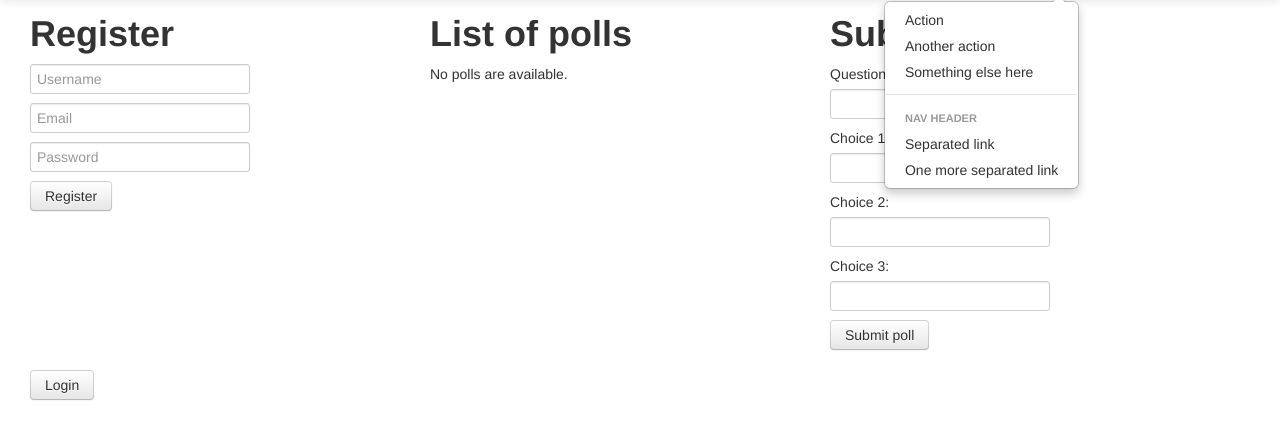
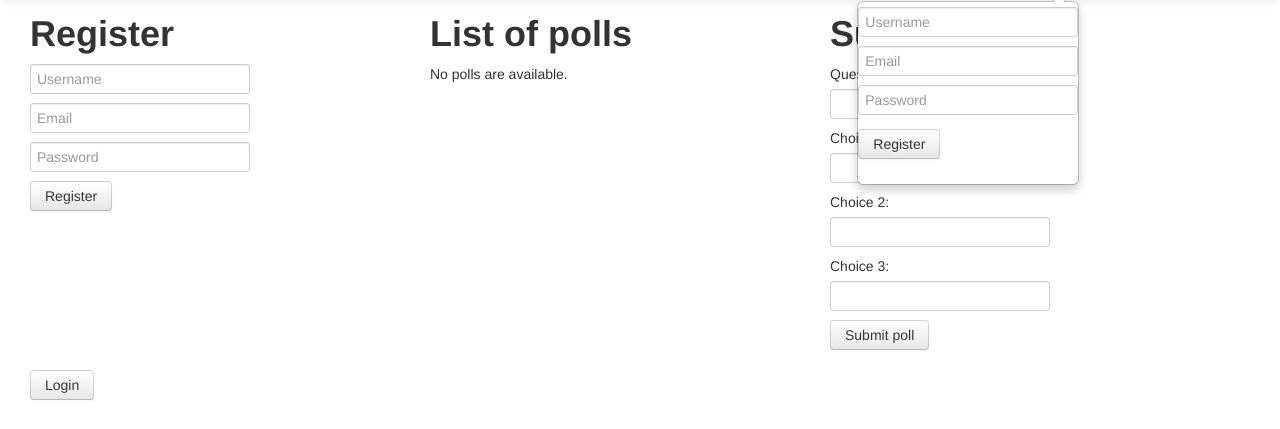
Before and after one commit to toconnor13/daphlet, a Django app: page /polls/ in a window 1280 px wide, after a click on "Sign In". Shown: the part 41-470 px from the top of the page. Run offline with Django 3.2, Linux system fonts and the light colour scheme; parts of the project's set-up code (start-up, migrations or seed data) failed here and were passed over; some libraries are stand-ins or nearby versions.

Commit message:
A dropdown form working

```diff
--- a/templates/base.html
+++ b/templates/base.html
@@ -46,15 +46,15 @@
 						<li><a href="#">Sign Up</a></li>
 						<li class="dropdown">
 							<a class="dropdown-toggle" href="#" data-toggle="dropdown">Sign In<b class="caret"></b></a>
-							 <ul class="dropdown-menu">
-								  <li><a href="#">Action</a></li>
-								  <li><a href="#">Another action</a></li>
-								  <li><a href="#">Something else here</a></li>
-								  <li class="divider"></li>
-								  <li class="nav-header">Nav header</li>
-								  <li><a href="#">Separated link</a></li>
-								  <li><a href="#">One more separated link</a></li>
-                			</ul>
+							 <div class="dropdown-menu">
+								 <form method="post" action="../accounts/register/">
+	{% csrf_token %}
+	<input type="text" name="username" placeholder="Username"><br/>
+	<input type="text" name="email" placeholder="Email"><br/>
+	<input type="password" name="password" placeholder="Password"><br/>
+<input class="btn" type="submit" value="Register"/>
+</form>
+                			</div>
 						</li>
 						<li style="padding: 10px 0px 0px 10px;">
 							<p>{% if user.is_authenticated %}Welcome, {{user.username}}, you are logged in.{% else %}You are not logged in.{% endif %} </p>
@@ -71,10 +71,6 @@
 
 
 		<script type="text/javascript">
-			$(function() {
-			  // Setup drop down menu
-			  $('.dropdown-toggle').dropdown();
-
 			  // Fix input element click problem
 			  $('.dropdown input, .dropdown label').click(function(e) {
 				e.stopPropagation();
```
